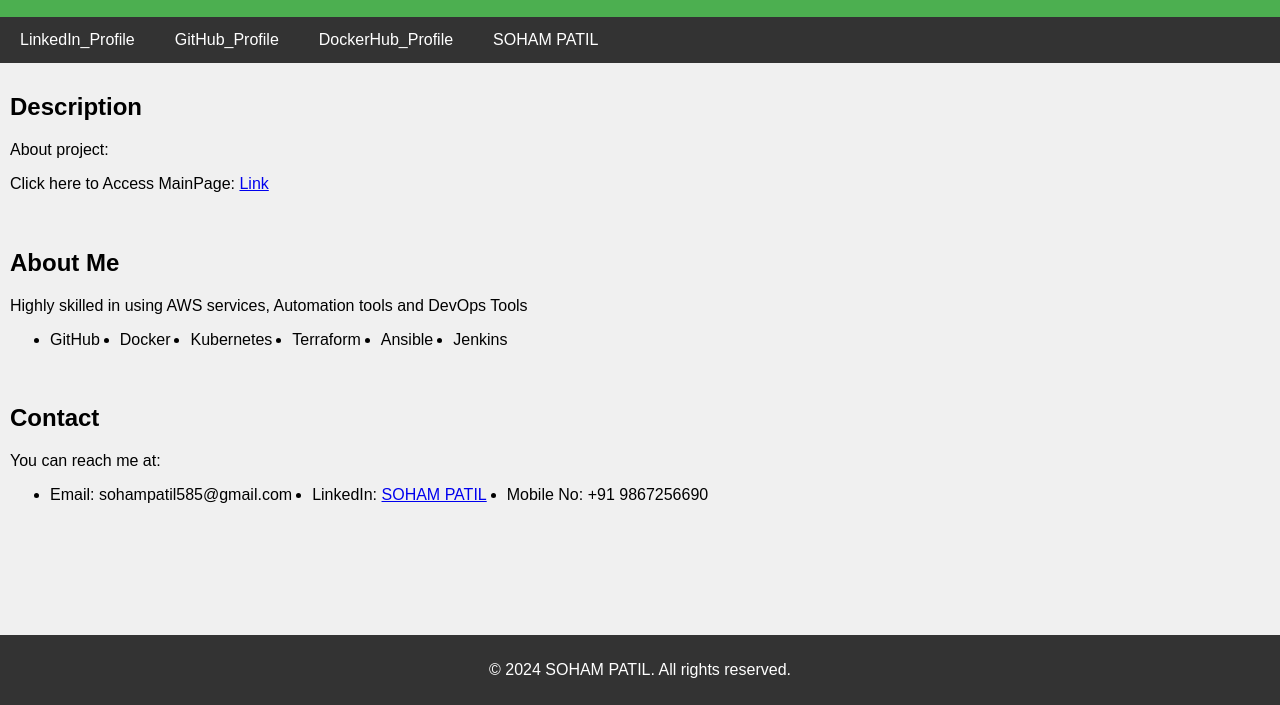
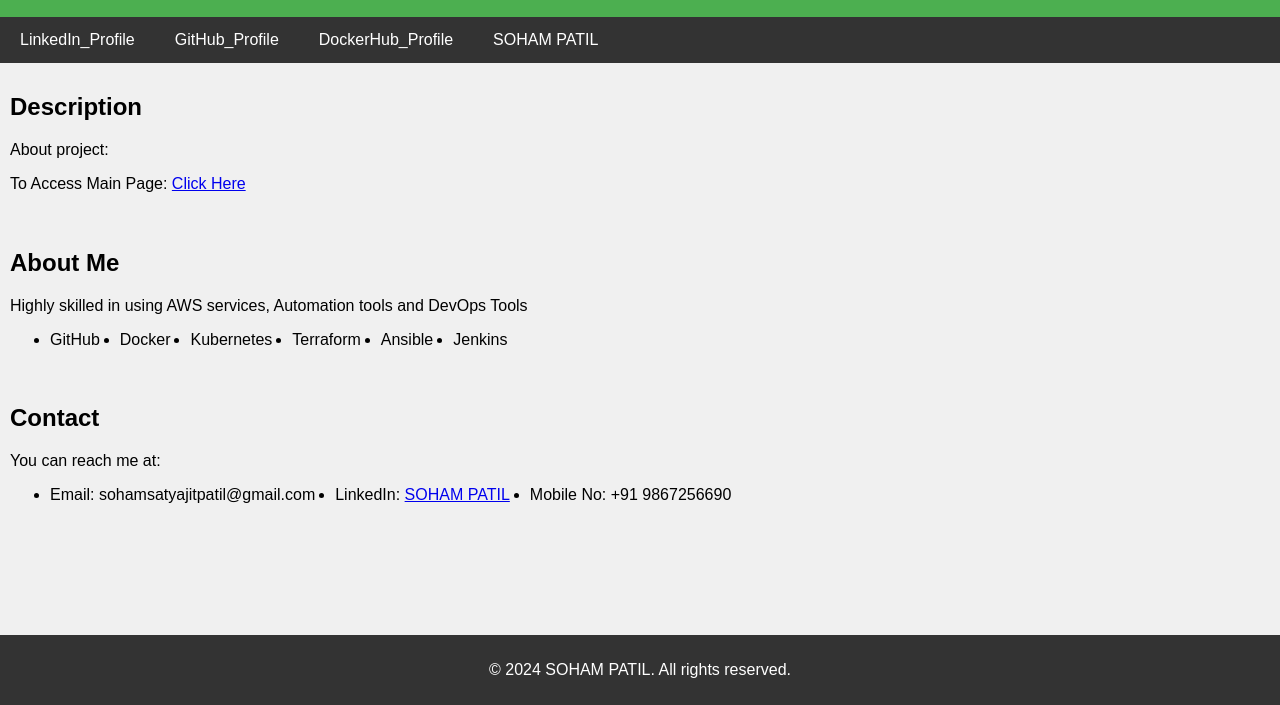
Before and after one commit to soham08022001/HomePage-HTML, a plain HTML site: page index.html in a window 1280 px wide. Shown: the part 95-800 px from the top of the page. Drawn offline with Linux system fonts and the light colour scheme.

Commit message:
index.html updated

```diff
--- a/index.html
+++ b/index.html
@@ -68,7 +68,7 @@
     <div class="content" id="home" style="margin-bottom: 0px;">
         <h2>Description</h2>
         <p>About project:</p>
-        <p>Click here to Access MainPage: <a href="http://ssp1008.online/">Link</a> </p>
+        <p>To Access Main Page: <a href="http://ssp1008.online/">Click Here</a> </p>
     </div>
     <div class="content" id="about" style="margin-bottom: 0px;">
         <h2>About Me</h2>
@@ -86,7 +86,7 @@
         <h2>Contact</h2>
         <p>You can reach me at:</p>
         <ul style="list-style-type: disc; display: flex; flex-wrap: wrap;">
-            <li style="margin-right: 20px;">Email: sohampatil585@gmail.com</li>
+            <li style="margin-right: 20px;">Email: sohamsatyajitpatil@gmail.com</li>
             <li style="margin-right: 20px;">LinkedIn: <a href="https://linkedin.com/in/yourprofile">SOHAM PATIL</a></li>
             <li style="margin-right: 20px;">Mobile No: <a>+91 9867256690</a></li>
         </ul>
```
